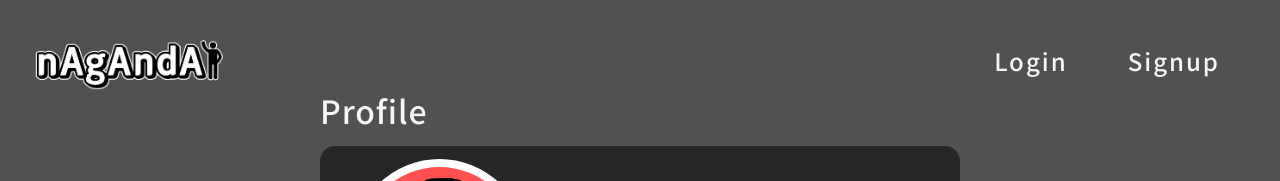
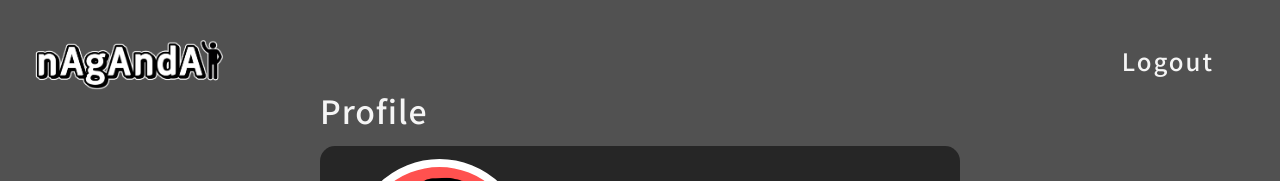
Before and after one commit to codestates/naganda-client, a React (Create React App) app: page /mypage in a window 1280 px wide. Shown: the top 181 px of the page. Built offline with nearby package versions, Linux system fonts and the light colour scheme.

Commit message:
[Feat] 로그아웃 UI 버튼 개선작업 완료 및 기능구현(진행중) - 로그인 시 마이페이지로 이동되면서 Header Navbar 에 있는 버튼 수정 - 로그아웃 기능은 백엔드와 맞춰 다시 진행 예정

```diff
--- a/src/_actions/types.js
+++ b/src/_actions/types.js
@@ -1,2 +1,3 @@
 export const REGISTER_USER = 'REGISTER_USER';
 export const SIGNIN_USER = 'SIGNIN_USER';
+export const LOGOUT_USER = 'LOGOUT_USER';
--- a/src/_actions/userAction.js
+++ b/src/_actions/userAction.js
@@ -1,4 +1,4 @@
-import { REGISTER_USER, SIGNIN_USER } from './types';
+import { REGISTER_USER, SIGNIN_USER, LOGOUT_USER } from './types';
 import { request } from '../utils/axios';
 
 const USER_URL = '/users';
@@ -20,3 +20,7 @@ export function signinUser(dataToSubmit) {
     payload: data,
   };
 }
+
+export function logoutUser(dataToSubmit) {
+  const data = request('post', USER_URL + '/logout', dataToSubmit);
+}
--- a/src/assets/scss/_layout.scss
+++ b/src/assets/scss/_layout.scss
@@ -47,7 +47,10 @@ header {
       position: relative;
       list-style: none;
 
-      a {
+      a,
+      button {
+        border: none;
+        background: none;
         position: relative;
         margin: 0 30px;
         text-decoration: none;
--- /dev/null
+++ b/src/components/MypageHeader.js
@@ -0,0 +1,34 @@
+import React, { useRef, useEffect } from 'react';
+import { Link } from 'react-router-dom';
+
+import logo1 from '../assets/images/logo1.png';
+
+const MypageHeader = () => {
+  const headerRef = useRef(null);
+
+  const onScroll = () => {
+    headerRef.current.classList.toggle('sticky', window.scrollY > 0);
+  };
+
+  useEffect(() => {
+    console.log(headerRef.current);
+    console.log(headerRef);
+    window.addEventListener('scroll', onScroll);
+    return () => window.removeEventListener('scroll', onScroll);
+  }, [headerRef]);
+
+  return (
+    <header ref={headerRef}>
+      <Link to="/" className="logo1">
+        <img className="logo-img" src={logo1} alt="logo-image" />
+      </Link>
+      <ul>
+        <li>
+          <button className="login-btn">Logout</button>
+        </li>
+      </ul>
+    </header>
+  );
+};
+
+export default MypageHeader;
--- a/src/pages/MyPage.js
+++ b/src/pages/MyPage.js
@@ -1,6 +1,6 @@
 import React, { useEffect } from 'react';
 
-import Header from '../components/Header';
+import MypageHeader from '../components/MypageHeader';
 import UserInfo from '../components/UserInfo';
 import Schedules from '../components/Schedules';
 import Footer from '../components/Footer';
@@ -8,7 +8,7 @@ import Footer from '../components/Footer';
 const MyPage = () => {
   return (
     <div className="wrapper">
-      <Header />
+      <MypageHeader />
       <UserInfo />
       <Schedules />
       <Footer />
```
